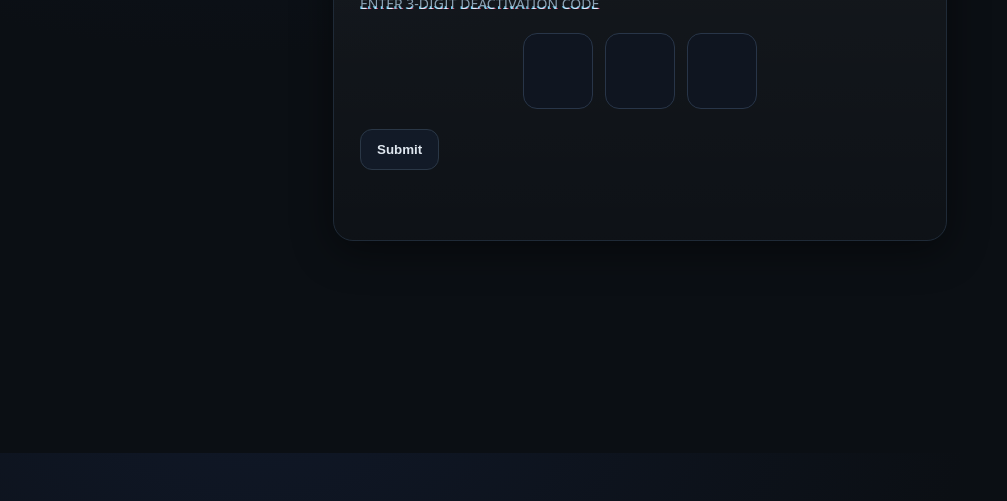
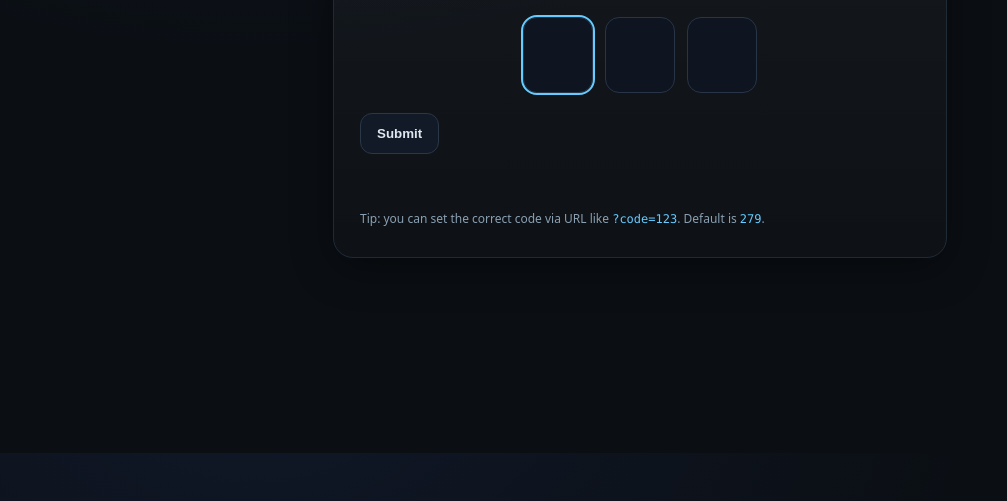
Before and after one commit to wendyeloe/wendyeloe.github.io, a plain HTML site: page index.html in a window 1280 px wide. Shown: the part 347-848 px from the top of the page, without its empty margins (0-1007 px from the left). Drawn offline with Linux system fonts and the light colour scheme.

Commit message:
Update index.html

```diff
--- a/index.html
+++ b/index.html
@@ -73,6 +73,7 @@
 
       <div id="status" class="status" aria-live="polite"></div>
 
+      <div class="foot small">Tip: you can set the correct code via URL like <span class="code">?code=123</span>. Default is <span class="code" id="defaultCode"></span>.</div>
     </main>
   </div>
 
@@ -88,8 +89,8 @@
   <script>
     // --- Config ---
     const url = new URL(location.href);
-    let CORRECT = (url.searchParams.get('code') || '479').replace(/\D/g,'').slice(0,3);
-    if (CORRECT.length !== 3) CORRECT = '479';
+    let CORRECT = (url.searchParams.get('code') || '279').replace(/\D/g,'').slice(0,3);
+    if (CORRECT.length !== 3) CORRECT = '000';
     document.getElementById('defaultCode').textContent = CORRECT;
 
     const inputs = Array.from(document.querySelectorAll('.digit'));
```
